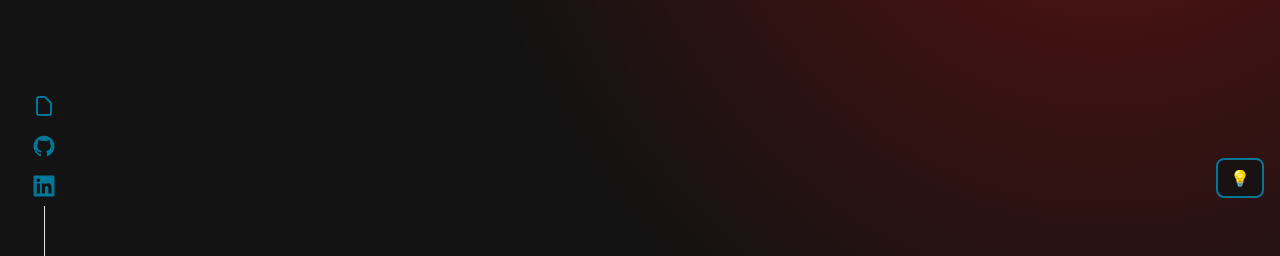
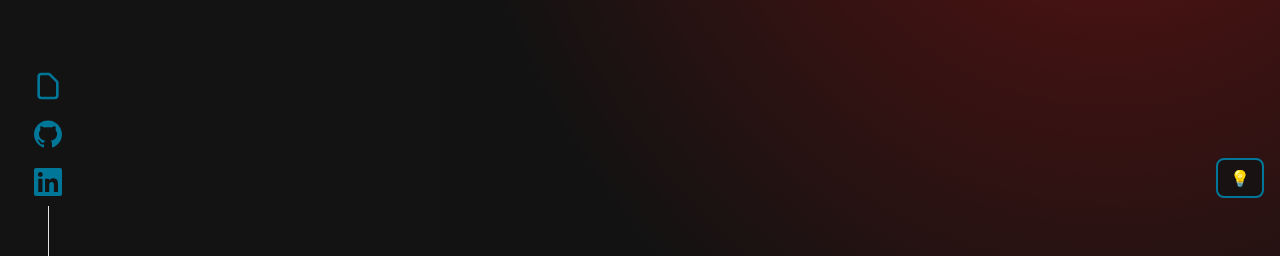
Before and after one commit to jul-o/Portfolio, a Next.js app: page / in a window 1280 px wide. Shown: the part 530-786 px from the top of the page. Built offline with nearby package versions, Linux system fonts and the light colour scheme.

Commit message:
solved other errors

```diff
--- a/src/components/sections/Contact/Contact.tsx
+++ b/src/components/sections/Contact/Contact.tsx
@@ -56,7 +56,7 @@ const Contact = ({ className }) => {
 					</div>
 					<div id="phone" className={styles.contact}>
 						<motion.a
-							href="tel:+33 6 51 77 14 97"
+							href="tel:+33651771497"
 							className={styles.contactLink}
 							target="_blank"
 							variants={childrenVariants}>
--- a/src/components/sections/Contact/Links/Links.module.scss
+++ b/src/components/sections/Contact/Links/Links.module.scss
@@ -21,13 +21,41 @@
 		}
 	}
 
-	button {
-		border: 0;
-		background: none;
-		font-size: 1.5rem;
+	.link {
+		transition: all 0.5s cubic-bezier(0.165, 0.84, 0.44, 1);
+
+		&:not(:last-child) {
+			padding-bottom: 0.5rem;
+		}
 
 		&:hover {
-			padding-bottom: 0.5rem;
+			transform: translateY(-0.5rem);
+		}
+
+		> span {
+			@include themed {
+				color: t('secondary');
+			}
+
+			cursor: pointer;
+
+			height: 2.5rem;
+			padding-left: 1rem;
+			padding-right: 1rem;
+
+			font-size: 2rem;
+
+			transition: all 0.5s cubic-bezier(0.165, 0.84, 0.44, 1);
+
+			&:hover {
+				@include themed {
+					color: t('light-grey');
+				}
+			}
+
+			&:focus {
+				@extend .link;
+			}
 		}
 	}
 }
--- a/src/components/sections/Contact/Links/Links.tsx
+++ b/src/components/sections/Contact/Links/Links.tsx
@@ -11,22 +11,26 @@ interface Props {
 const Links = ({ className }: Props) => {
 	return (
 		<div className={classNames(className, styles.root)}>
-			<a href="/files/resume.pdf" target="_blank">
-				<button>
+			<a href="/files/resume.pdf" className={styles.link} target="_blank">
+				<span>
 					<HiOutlineDocument />
-				</button>
+				</span>
 			</a>
-			<a href="https://github.com/jul-o" target="_blank">
-				<button>
+			<a
+				href="https://github.com/jul-o"
+				className={styles.link}
+				target="_blank">
+				<span>
 					<AiOutlineGithub />
-				</button>
+				</span>
 			</a>
 			<a
 				href="https://www.linkedin.com/in/jules-sang-bb632913b"
+				className={styles.link}
 				target="_blank">
-				<button>
+				<span>
 					<FaLinkedin />
-				</button>
+				</span>
 			</a>
 		</div>
 	);
```
